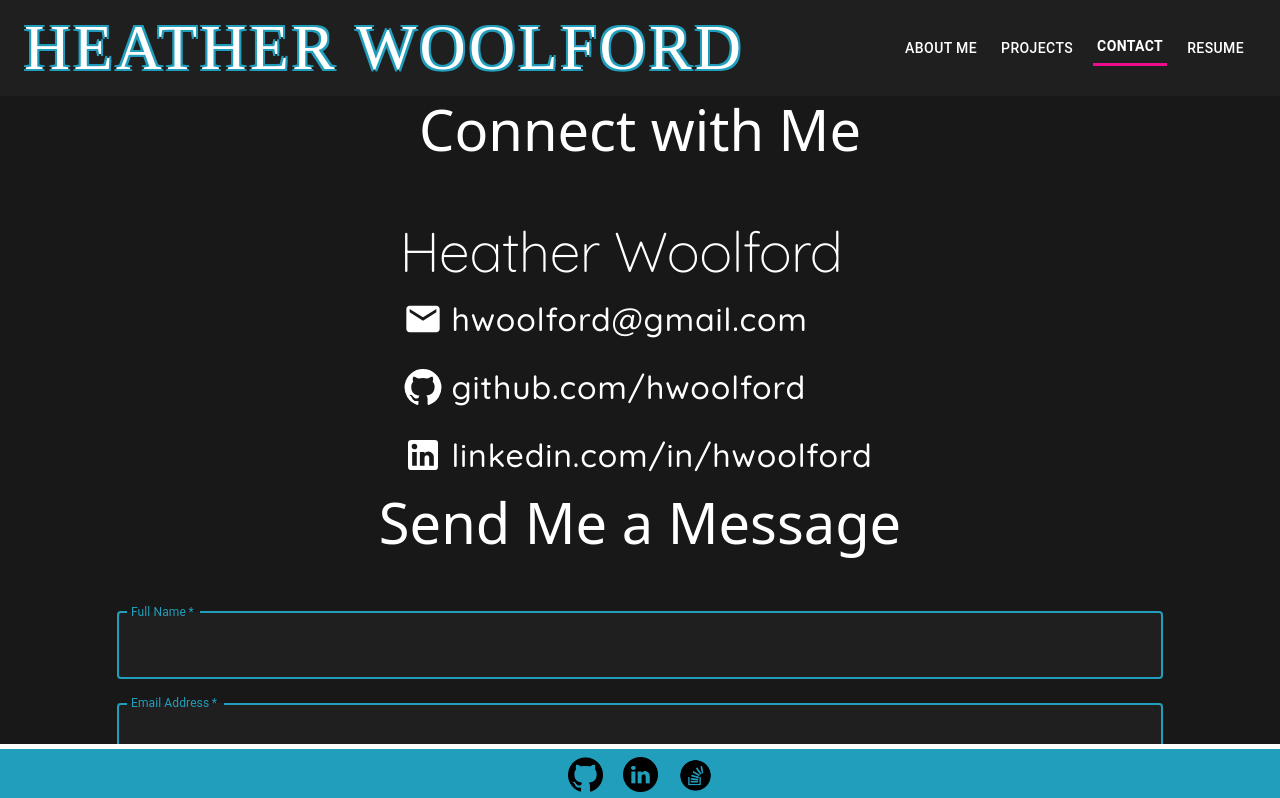
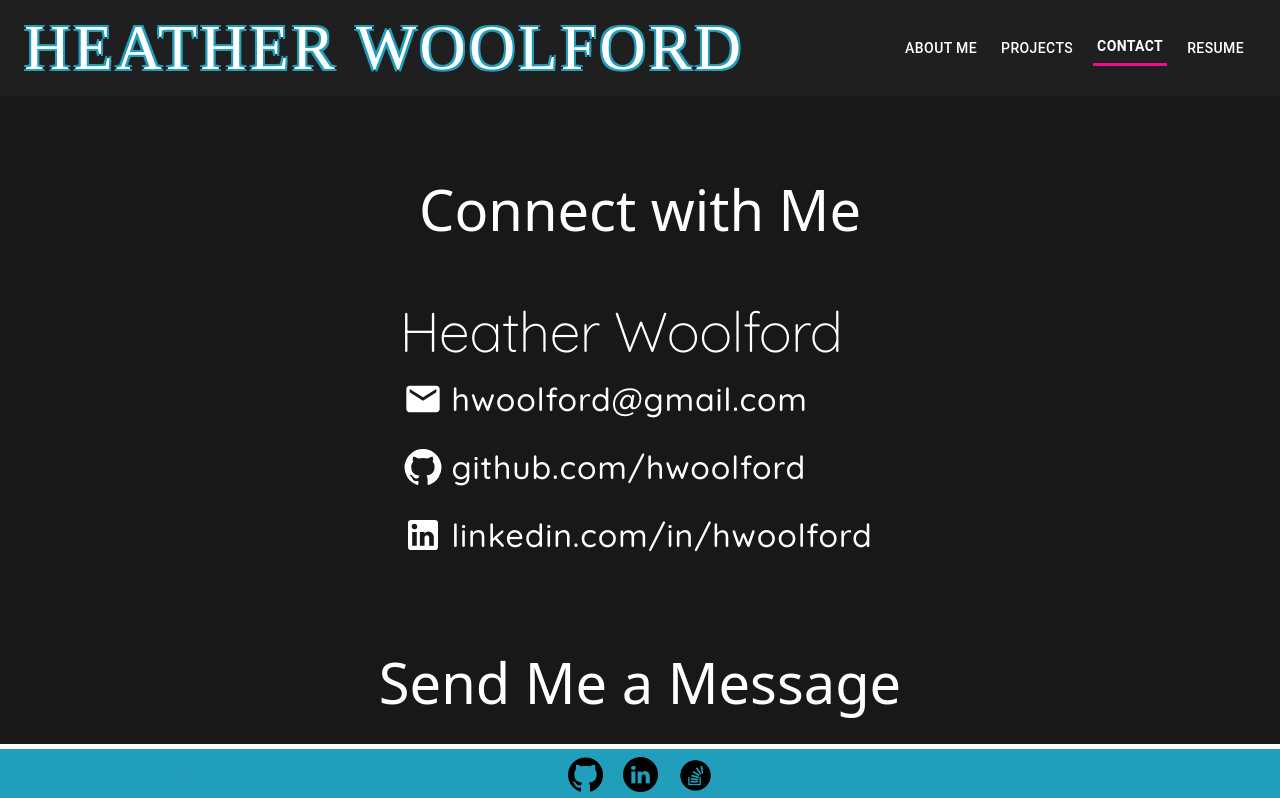
Before and after one commit to hwoolford/Portfolio, a React (Vite) app: page /contact in a window 1280 px wide. Shown: the top 798 px of the page. Built offline with nearby package versions, Linux system fonts and the light colour scheme; a web font is replaced by a local one.

Commit message:
adjusted padding of titles

```diff
--- a/src/components/ContactForm.css
+++ b/src/components/ContactForm.css
@@ -7,6 +7,7 @@
     color: white;
     font-size: 3.5rem;
     padding-bottom: 3rem;
+    padding-top: 5rem;
 }
 
 .form {
--- a/src/components/ContactInfo.css
+++ b/src/components/ContactInfo.css
@@ -10,4 +10,5 @@
     color: white;
     font-size: 3.5rem;
     padding-bottom: 3rem;
+    padding-top: 5rem;
 }
--- a/src/pages/Contact2.css
+++ b/src/pages/Contact2.css
@@ -3,10 +3,3 @@
     flex-wrap: wrap;
     justify-content: space-evenly;
 }
-
-.contact-info-title {
-    text-align: center;
-    color: white;
-    /* font-size: 3.5rem; */
-    padding-bottom: 3rem;
-}
```
